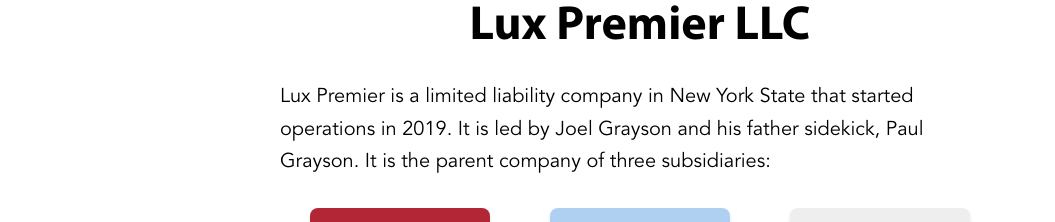
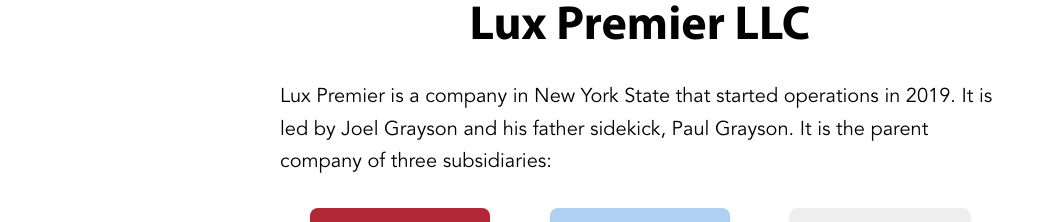
Before and after one commit to JoelGrayson/luxpremierllc.com, a Next.js app: page / in a window 1280 px wide. Shown: the part 145-367 px from the top of the page, without its empty margins (0-1055 px from the left). Built offline with nearby package versions, Linux system fonts and the light colour scheme.

Commit message:
remove "limited liability"

```diff
--- a/src/pages/index.tsx
+++ b/src/pages/index.tsx
@@ -6,7 +6,7 @@ import Link from 'next/link';
 export default function Home() {
     return <Page padding>
         <h1 className='text-center mt-10'>Lux Premier LLC</h1>
-        <p className='text-xl leading-relaxed mb-5'>Lux Premier is a limited liability company in New York State that started operations in 2019. It is led by Joel Grayson and his father sidekick, Paul Grayson. It is the parent company of three subsidiaries:</p>
+        <p className='text-xl leading-relaxed mb-5'>Lux Premier is a company in New York State that started operations in 2019. It is led by Joel Grayson and his father sidekick, Paul Grayson. It is the parent company of three subsidiaries:</p>
         <section className='flex justify-around'>
             <Subsidiary color={'#b32636'} description={'Online painting gallery selling canvas prints for home decor'} href='https://lirongart.com'>
                 <Image src='/images/lirong-art.gif' alt='lirong-art-logo' height={35} width={28} />
```
